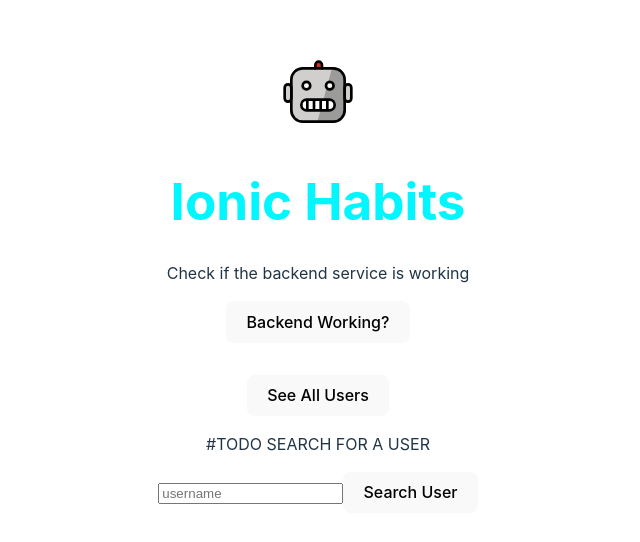
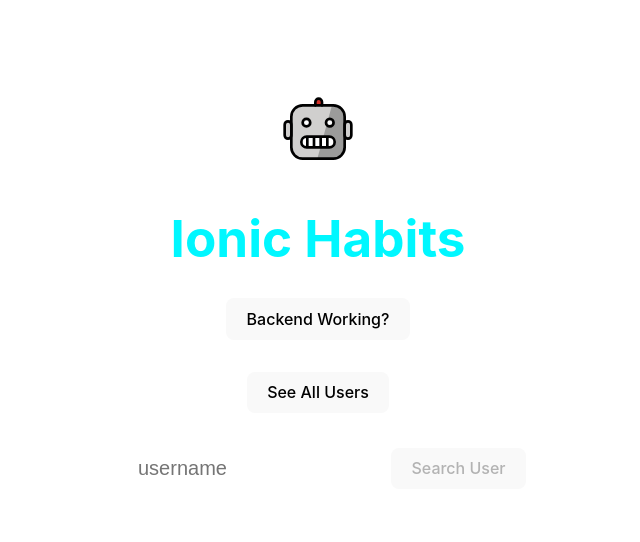
Before and after one commit to emre-f/ionic-habits, a React (Vite) app in the folder frontend/: page / in a window 1280 px wide. Shown: the part 124-666 px from the top of the page, without its empty margins (322-962 px from the left). Built offline with nearby package versions, Linux system fonts and the light colour scheme.

Commit message:
error message done

```diff
--- a/frontend/package.json
+++ b/frontend/package.json
@@ -9,10 +9,12 @@
     "preview": "vite preview"
   },
   "dependencies": {
+    "levenshtein": "^1.0.5",
     "react": "^18.2.0",
     "react-dom": "^18.2.0"
   },
   "devDependencies": {
+    "@types/levenshtein": "^1.0.1",
     "@types/react": "^18.0.28",
     "@types/react-dom": "^18.0.11",
     "@vitejs/plugin-react": "^3.1.0",
--- a/frontend/src/App.tsx
+++ b/frontend/src/App.tsx
@@ -1,30 +1,26 @@
 import { useState } from 'react'
 import ionicHabitsLogo from '/logo.svg'
 import './App.css'
+import ErrorMessage from './components/ErrorMessage';
 import CheckBackend from './components/CheckBackend'
 import ListAllUsers from './components/ListAllUsers'
+import SearchUser from './components/SearchUser'
 
-function App() {
+const App: React.FC = () => {
     return (
         <div className="App">
-            <div>
-                <img src={ionicHabitsLogo} className="logo" alt="Ionic Habits logo" />
-                <h1 className='title'>Ionic Habits</h1>
-            </div>
+            <ErrorMessage>
+                <div style={{ padding: '1em' }}>
+                    <img src={ionicHabitsLogo} className="logo" alt="Ionic Habits logo" />
+                    <h1 className='title'>Ionic Habits</h1>
+                </div>
 
-            <CheckBackend />
+                <CheckBackend />
 
-            <ListAllUsers />
+                <ListAllUsers />
 
-            #TODO SEARCH FOR A USER
-
-            <div className="card">
-                <input type="text" value="" placeholder="username"/>
-
-                <button>
-                    Search User
-                </button>
-            </div>
+                <SearchUser />
+            </ErrorMessage>
         </div>
     )
 }
--- /dev/null
+++ b/frontend/src/ErrorMessage.css
@@ -0,0 +1,77 @@
+.error-message-container {
+    display: flex;
+    justify-content: center;
+    align-items: center;
+    position: fixed;
+    top: 40px;
+    left: 0;
+    right: 0;
+    height: 0;
+}
+
+.error-message {
+    background-color: red;
+    border-radius: 5px;
+    color: white;
+    font-weight: bold;
+    margin: 10px;
+    padding: 10px;
+    max-width: 80%;
+    word-wrap: break-word;
+    overflow-wrap: break-word;
+    animation: error-message-animation 3s;
+}
+
+@keyframes error-message-animation {
+    0% {
+        opacity: 0;
+        bottom: 0;
+    }
+
+    20% {
+        opacity: 1;
+        bottom: 30px;
+    }
+
+    80% {
+        opacity: 1;
+        bottom: 30px;
+    }
+
+    100% {
+        opacity: 0;
+        bottom: 60px;
+    }
+}
+
+.fade-in {
+    animation-name: error-message-animation;
+    animation-fill-mode: forwards;
+}
+
+.fade-out {
+    animation-name: error-message-animation-out;
+    animation-fill-mode: forwards;
+}
+
+@keyframes error-message-animation-out {
+    0% {
+        opacity: 1;
+        bottom: 30px;
+    }
+
+    20% {
+        opacity: 1;
+        bottom: 30px;
+    }
+
+    80% {
+        opacity: 0;
+        bottom: 30px;
+    }
+
+    100% {
+        opacity: 0;
+        bottom: 60px;
+    }
+}
--- a/frontend/src/components/CheckBackend.tsx
+++ b/frontend/src/components/CheckBackend.tsx
@@ -24,7 +24,6 @@ function CheckBackend() {
 
     return (
         <div className="card">
-            <p> Check if the backend service is working </p>
             <button onClick={checkBackend} className="checkBackendButton" id='unknown'>
                 Backend Working?
             </button>
--- /dev/null
+++ b/frontend/src/components/ErrorMessage.tsx
@@ -0,0 +1,68 @@
+import React, { useState, useEffect, useContext } from "react";
+import "../ErrorMessage.css";
+
+interface Message {
+  content: string;
+  time: number;
+}
+
+interface Props {
+  children: React.ReactNode;
+}
+
+interface ErrorMessageContextType {
+  handleMessage: (content: string) => void;
+}
+
+const ErrorMessageContext = React.createContext<ErrorMessageContextType>({
+  handleMessage: () => { },
+});
+
+const ErrorMessage: React.FC<Props> = ({ children }) => {
+  const [messages, setMessages] = useState<Message[]>([]);
+
+  useEffect(() => {
+    const interval = setInterval(() => {
+      setMessages((prevMessages) => {
+        const newMessages = prevMessages
+          .map((message) => ({
+            ...message,
+            time: message.time - 1,
+          }))
+          .filter((message) => message.time > 0);
+        return newMessages;
+      });
+    }, 1000);
+
+    return () => clearInterval(interval);
+  }, []);
+
+  const handleMessage = (content: string) => {
+    if (messages.length > 0) { return; }
+
+    setMessages((prevMessages) => {
+      return [...prevMessages, { content, time: 3 }]
+    });
+  };
+
+  return (
+    <ErrorMessageContext.Provider value={{ handleMessage }}>
+      <div className="error-message-container">
+        {messages.map((message, index) => (
+
+          <div
+            key={index}
+            className={`error-message ${message.time <= 3 ? "fade-out" : "fade-in"}`}
+          >
+            {message.content}
+          </div>
+
+        ))}
+      </div>
+      {children}
+    </ErrorMessageContext.Provider>
+  );
+};
+
+export default ErrorMessage;
+export const useErrorMessage = () => useContext(ErrorMessageContext);
--- a/frontend/src/components/ListAllUsers.tsx
+++ b/frontend/src/components/ListAllUsers.tsx
@@ -7,6 +7,7 @@ function ListAllUsers() {
     const fetchUsers = async () => {
         const response = await fetch('http://localhost:3500/users/');
         const data = await response.json();
+
         setAllUsers(data);
     };
 
@@ -16,11 +17,9 @@ function ListAllUsers() {
             return (
                 <div style={{ backgroundColor: 'cyan', padding: '10px 0', margin: '20px', maxWidth: '320px', borderRadius: '10px' }}>
                     {allUsers.map(user => (
-                        <>
-                            <button style={{ margin: '5px' }} key={user.id} onClick={() => goToUserProfile(user.id)}>
-                                {user.username}
-                            </button>
-                        </>
+                        <button style={{ margin: '5px' }} key={user._id} onClick={() => goToUserProfile(user._id)}>
+                            {user.username}
+                        </button>
                     ))}
                 </div>
             );
--- /dev/null
+++ b/frontend/src/components/SearchUser.tsx
@@ -0,0 +1,113 @@
+import { useState, useEffect, useContext } from 'react'
+import Levenshtein from 'levenshtein';
+import { useErrorMessage } from "./ErrorMessage";
+
+const SearchUser: React.FC = () => {
+    const [currentUsers, setCurrentUsers] = useState<any[]>([])
+    const [currentSearchInput, setCurrentSearchInput] = useState<string>('')
+    const { handleMessage } = useErrorMessage();
+
+    function searchNames(searchInput: string, userList: any[]) {
+        const maxDistance = 2;
+        searchInput = searchInput.toLowerCase();
+        searchInput = searchInput.replace(/\s/g, ''); // Remove spaces
+        const filteredNames = [];
+        for (let i = 0; i < userList.length; i++) {
+            let name = userList[i].username.toLowerCase();
+            name = name.replace(/\s/g, ''); // Remove spaces
+
+            let distance = new Levenshtein(searchInput, name).distance;
+            if (distance <= maxDistance) {
+                filteredNames.push(userList[i]);
+            }
+        }
+
+        return filteredNames;
+    }
+
+    // function to fetch users and update allUsers state
+    const findUser = async () => {
+
+        // Get all users
+        const response = await fetch('http://localhost:3500/users/');
+        const allUserData = await response.json();
+
+        // Search for user using searchNames method
+        const filteredUsers = searchNames(currentSearchInput, allUserData);
+
+        if (filteredUsers.length === 0) {
+            handleMessage(`There are no users with the name "${currentSearchInput}"`);
+        }
+
+        // Update state
+        setCurrentUsers(filteredUsers);
+    };
+
+    // render allUsers list if not empty
+    const renderAllUsers = () => {
+        if (currentUsers.length > 0) {
+            return (
+                <div style={{ backgroundColor: 'cyan', padding: '10px 0', margin: '20px', maxWidth: '320px', borderRadius: '10px' }}>
+                    {currentUsers.map(user => (
+                        <button style={{ margin: '5px' }} key={user._id} onClick={() => goToUserProfile(user.id)}>
+                            {user.username}
+                        </button>
+                    ))}
+                </div>
+            );
+        } else {
+            return null;
+        }
+    };
+
+    // function to handle click on user button and navigate to their profile
+    const goToUserProfile = (userId: String) => {
+        // navigate to user profile page
+        // you can use React Router or any other routing library to implement this
+        console.log(userId)
+    };
+
+    // Make sure to disable search button if there is no input
+    useEffect(() => {
+        var searchButton = document.getElementById('searchUserButton')
+        if (!searchButton) { return; }
+
+        if (!currentSearchInput) {
+            searchButton.setAttribute('disabled', 'true')
+        } else {
+            searchButton.removeAttribute('disabled')
+        }
+    }, [currentSearchInput])
+
+    return (
+        <div className="card">
+            <div style={{ display: 'flex', justifyContent: 'space-between' }}>
+                <table style={{ width: '100%' }}>
+                    <tbody>
+                        <tr>
+                            <td>
+                                <input
+                                    style={{ fontSize: 20, border: 'none', borderRadius: '10px', width: '80%', padding: '6px' }}
+                                    type="text"
+                                    placeholder="username"
+                                    onChange={(e: any) => setCurrentSearchInput(e.target.value)}
+                                />
+                            </td>
+                            <td>
+                                <button onClick={findUser} id='searchUserButton'>
+                                    Search User
+                                </button>
+                            </td>
+                        </tr>
+                    </tbody>
+                </table>
+            </div>
+
+            <div>
+                {renderAllUsers()}
+            </div>
+        </div>
+    )
+}
+
+export default SearchUser
```
Also changed, not shown: 1 other file (tests, documents, lock files or other folders).
